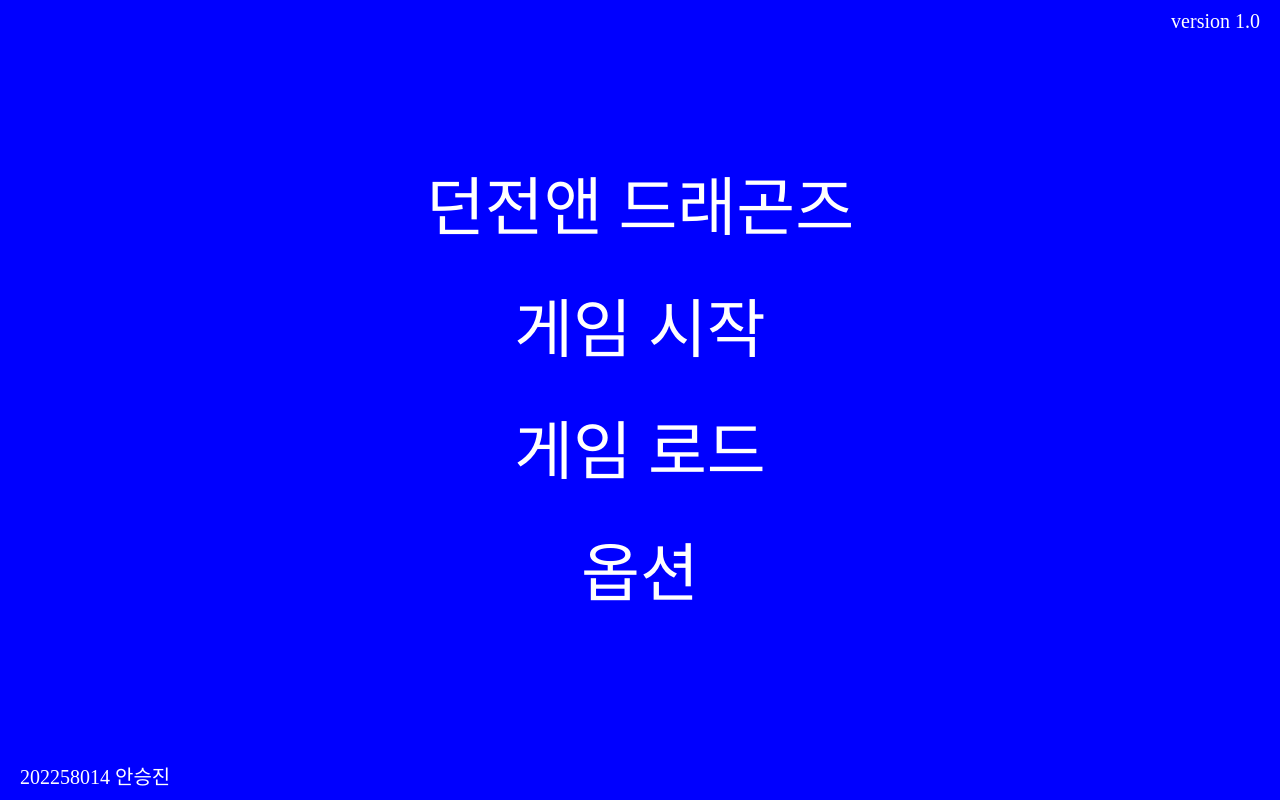
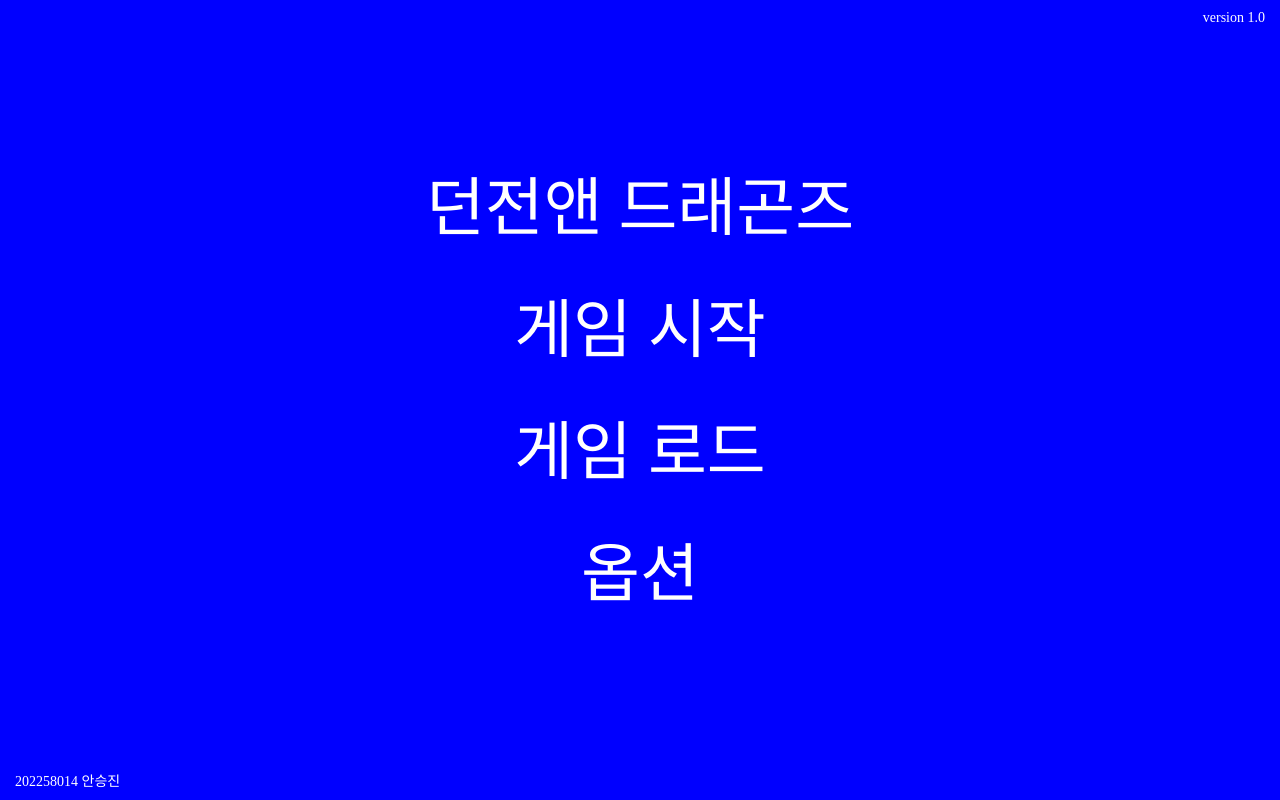
Before and after one commit to sjlee0670al-hue/aaaa, a plain HTML site: page day12/ex01.html in a window 1280 px wide. Drawn offline with Linux system fonts and the light colour scheme; a web font is replaced by a local one.

Commit message:
Update main.css

```diff
--- a/day12/main.css
+++ b/day12/main.css
@@ -31,15 +31,15 @@ height: 100vh;
 }
 
 .top-right {
-    position: absolute;
+   position: fixed;
     top: 10px;
-    right: 20px;
-    font-size: 20px;
+    right: 15px;
+    font-size: 14px;
 }
 
 .bottom-left{
-    position: absolute;
+   position: fixed;
     bottom: 10px;
-    left: 20px;
-    font-size: 20px;
+    left: 15px;
+    font-size: 14px;
 }
```
